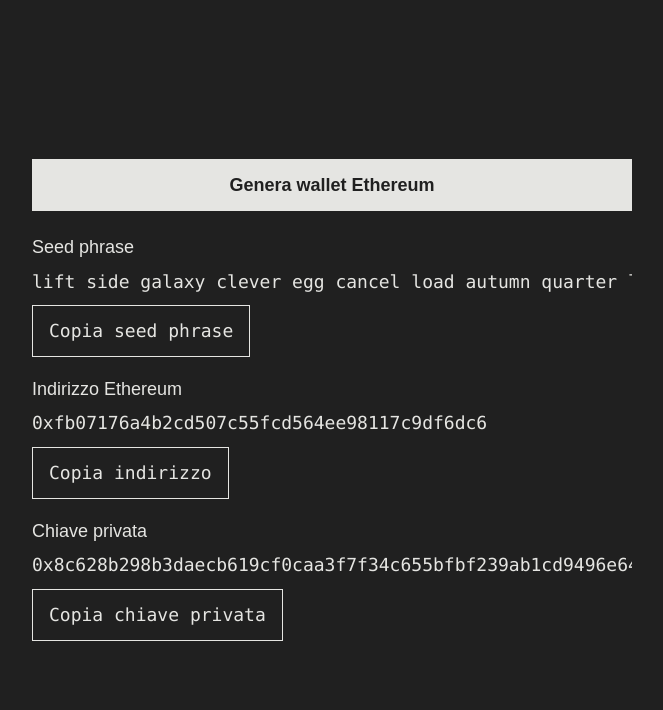
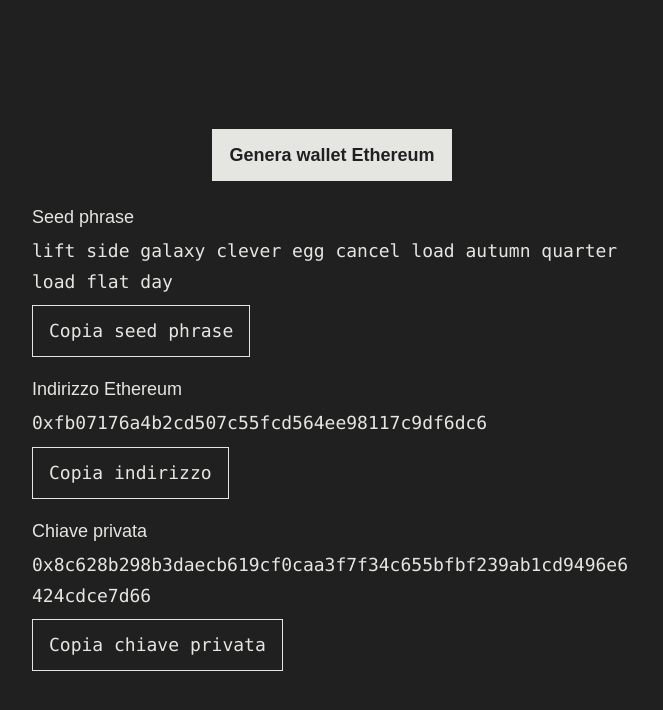
Before and after one commit to pepcoiro/ethereum-wallet-generator, a plain HTML site: page index.html in a window 1280 px wide. Both pictures are taken after a click on the button "Genera wallet Ethereum". Shown: the whole page, without its empty margins (308-971 px from the left). Drawn offline with Linux system fonts and the light colour scheme.

Commit message:
Rimuove davvero lo scorrimento delle chiavi e centra il pulsante

```diff
--- a/index.html
+++ b/index.html
@@ -50,7 +50,9 @@
   color: var(--fg);
 }
 button:disabled { opacity: .6; cursor: wait; }
-#generate { width: 100%; font-weight: 600; }
+#generate { width: auto; max-width: 100%; font-weight: 600; }
+.wrap { text-align: center; }
+#results { text-align: left; }
 .copy-button {
   height: 52px;
   min-height: 52px;
@@ -80,9 +82,9 @@
   font: 12px/1.4 Arial, Verdana, sans-serif;
 }
 .value {
-  white-space: nowrap;
-  overflow-x: auto;
-  overflow-wrap: normal;
+  white-space: normal;
+  overflow-x: visible;
+  overflow-wrap: anywhere;
   user-select: text;
 }
 @media (max-width: 480px) {
```
